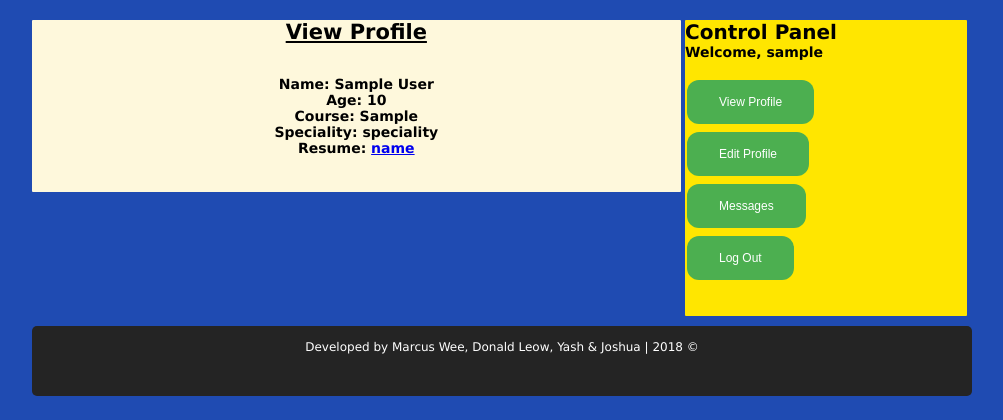
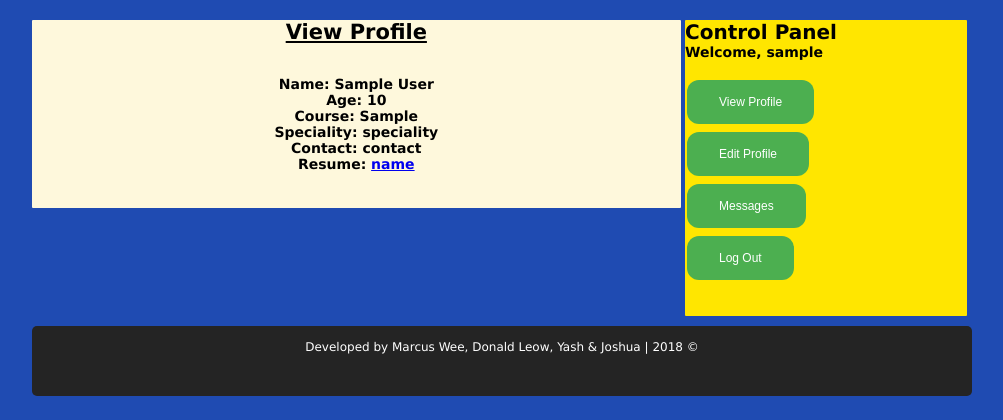
Before and after one commit to sgdonaldleow95/jcu_designthinking3_team_a7, a PHP site: page /studentProfilePage.php in a window 1280 px wide. Shown: the part 263-683 px from the top of the page, without its empty margins (138-1141 px from the left). Run offline with PHP 8.4, Linux system fonts and the light colour scheme; the visitor is signed in with stand-in values (Sample User, id 1); tables that the repository leaves empty or names only in its code hold one stand-in row (values such as "Sample post"); data that the repository does not hold is empty; some libraries are stand-ins or nearby versions.

Commit message:
Edited studentProfilePage.php, more things added to profile information.

```diff
--- a/studentProfilePage.php
+++ b/studentProfilePage.php
@@ -38,7 +38,7 @@
             echo "<b>Age: ".$age."</b><br>";
             echo "<b>Course: ".$course."</b><br>";
             echo "<b>Speciality: ".speciality."</b><br>";
-
+            echo "<b>Contact: ".contact."</b><br>";
             echo "<b>Resume: <a href='resume/'".resume."'>".name."</a></b><br><br>";
 
         } else {
```
